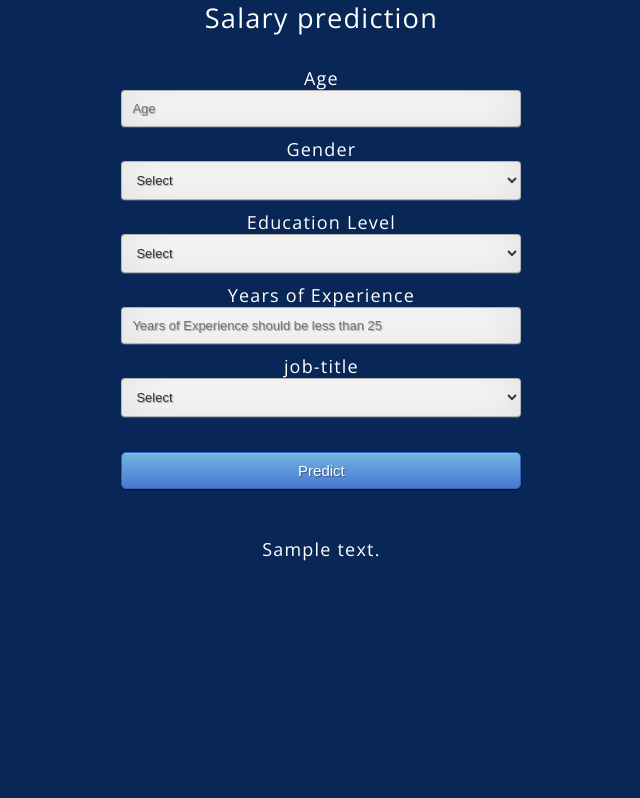
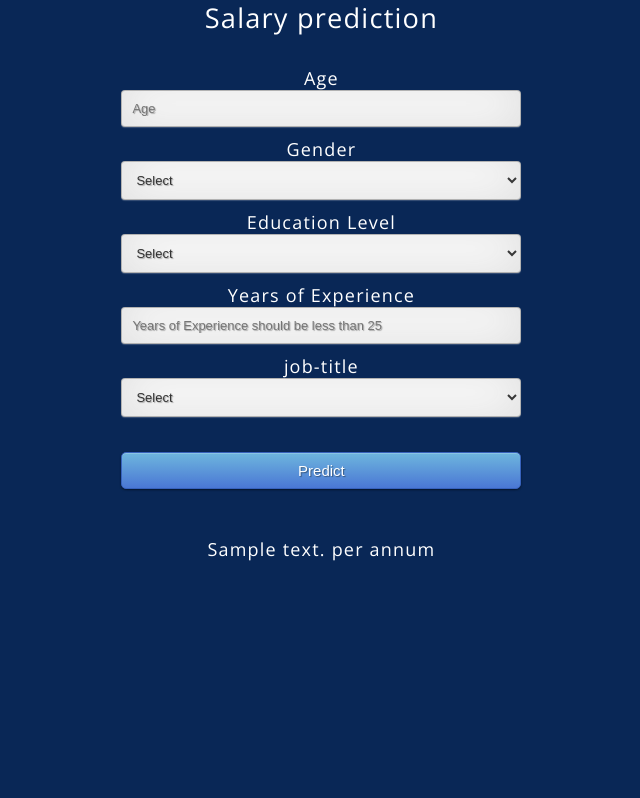
Before and after one commit to lohithganagalla/Salary-prediction1, a Flask app: template templates/index.html in a window 1280 px wide. Shown: the part 41-839 px from the top of the page, without its empty margins (365-1005 px from the left). Run offline with Flask 3, Linux system fonts and the light colour scheme; the template is opened without the code that fills it: most values are stand-ins (such as "Sample title", 1, 10 or a date in 2020); parts of the project's set-up code (start-up, migrations or seed data) failed here and were passed over.

Commit message:
Update index.html

```diff
--- a/templates/index.html
+++ b/templates/index.html
@@ -248,7 +248,7 @@
 
     <br>
     <br>
-    {{ prediction_text }}
+    {{ prediction_text }} per annum
 
   </div>
 
```
